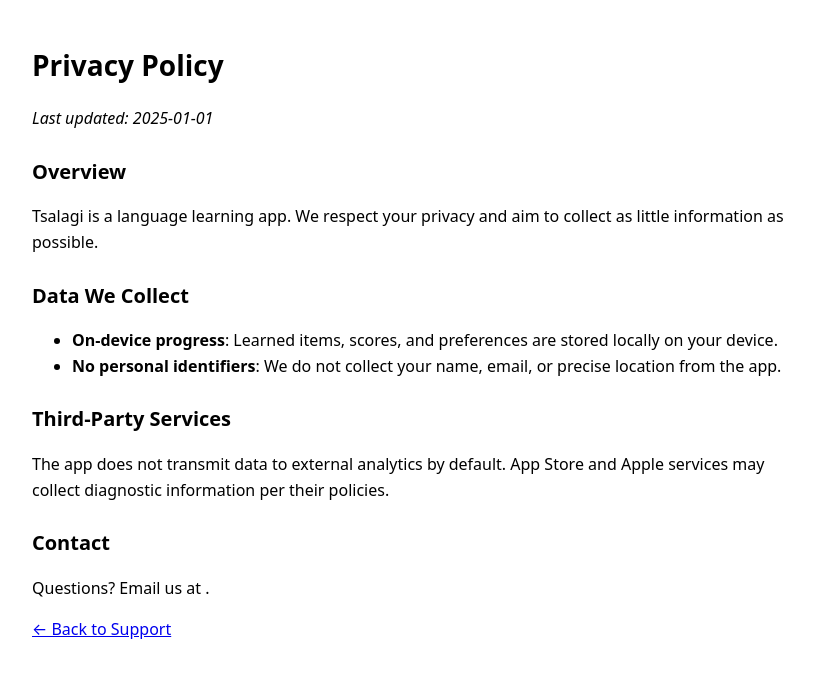
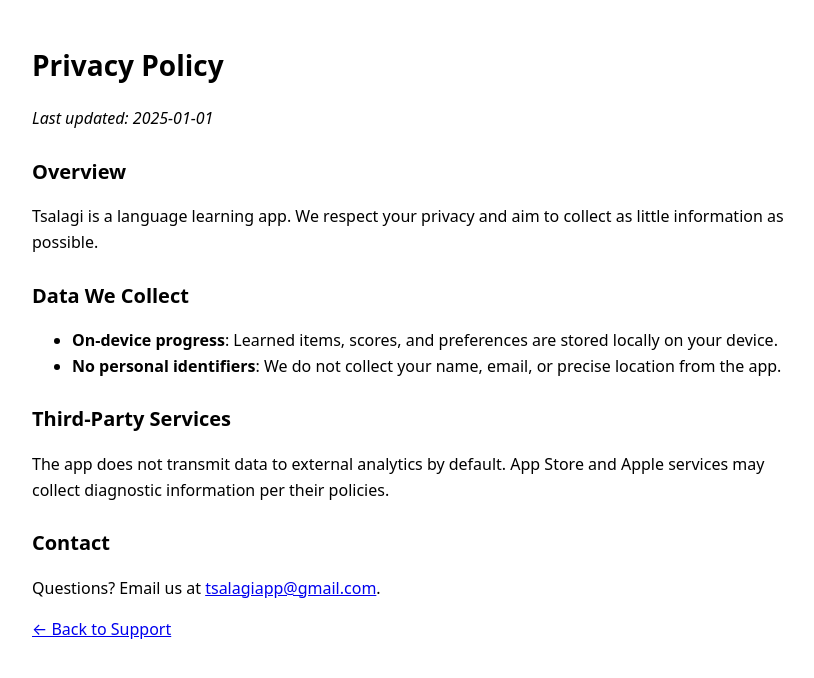
Before and after one commit to tsalagiapp/tsalagiapp.github.io, a plain HTML site: page privacy.html in a window 1280 px wide. Shown: the whole page, without its empty margins (228-1042 px from the left). Drawn offline with Linux system fonts and the light colour scheme.

Commit message:
Update privacy.html

```diff
--- a/privacy.html
+++ b/privacy.html
@@ -27,7 +27,7 @@
   <p>The app does not transmit data to external analytics by default. App Store and Apple services may collect diagnostic information per their policies.</p>
 
   <h2>Contact</h2>
-  <p>Questions? Email us at <a href="mailto:tsalagiapp@gmail.com"><SUPPORT_EMAIL></a>.</p>
+  <p>Questions? Email us at <a href="mailto:tsalagiapp@gmail.com">tsalagiapp@gmail.com</a>.</p>
 
   <p><a href="./">← Back to Support</a></p>
 </body>
```
